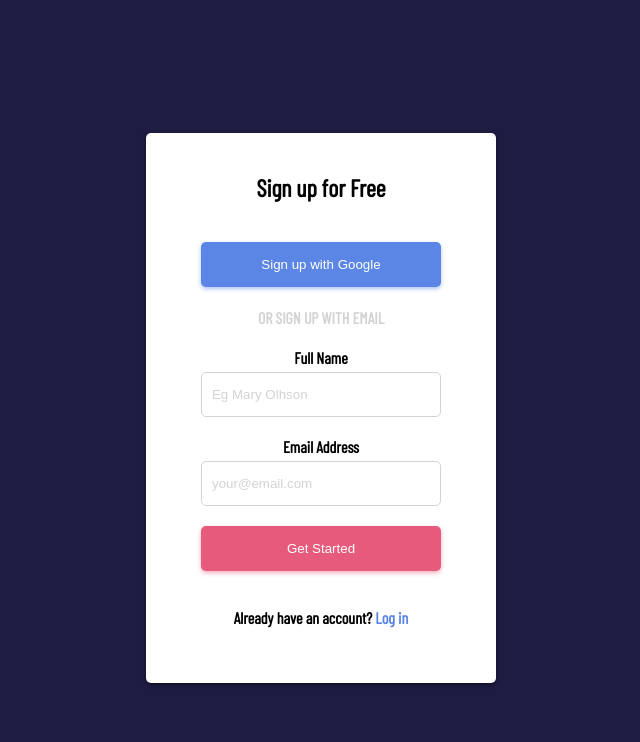
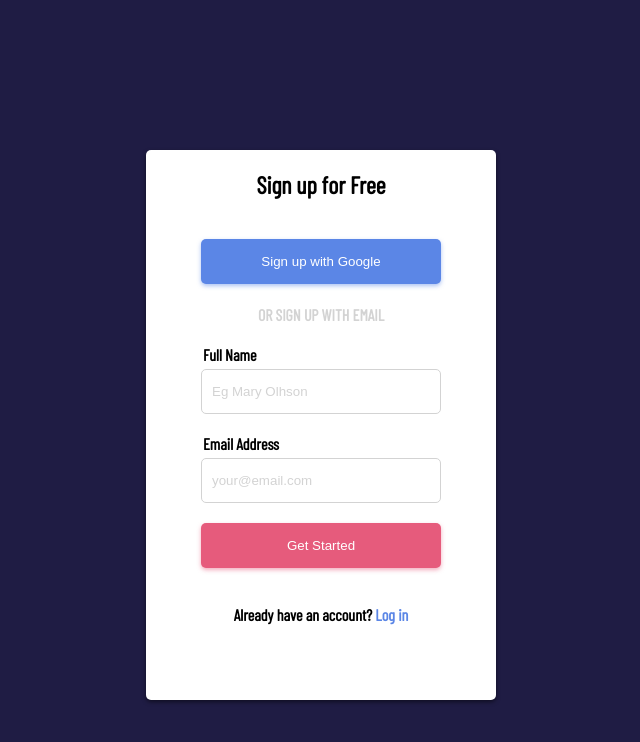
Before and after one commit to lgrizo/Login-Page, a plain HTML site: page index.html in a window 1280 px wide. Shown: the whole page, without its empty margins (319-959 px from the left). Drawn offline with nearby package versions, Linux system fonts and the light colour scheme.

Commit message:
Moved label to left

```diff
--- a/index.html
+++ b/index.html
@@ -16,13 +16,17 @@
     <div class="container">
       <div class="login-form">
         <h2>Sign up for Free</h2>
-        <button class="google">Sign up with Google</button>
+        <button class="google button-add">Sign up with Google</button>
         <h4 class="sign-up">OR SIGN UP WITH EMAIL</h4>
-        <label class="input-label" for="fullName">Full Name</label><br />
+        <div class="input-div">
+          <label class="input-label" for="fullName">Full Name</label><br />
+        </div>
         <input type="text" name="fullName" placeholder="Eg Mary Olhson" />
         <br />
-        <label class="input-label" for="email">Email Address</label>
-        <br />
+        <div class="input-div">
+          <label class="input-label" for="email">Email Address</label>
+          <br />
+        </div>
         <input type="text" name="email" placeholder="your@email.com" />
         <br />
         <button class="get-started">Get Started</button>
--- a/style.css
+++ b/style.css
@@ -16,22 +16,23 @@ label {
     font-weight: bold;
 }
 
-.sign-up {
-    color: lightgrey;
+button {
+    width: 80% ;
+    height: 45px;
+    color: white;
+    border: none;
+    border-radius: 5px;
+    margin: 0 auto;
+    cursor: pointer;
 }
 
-.btn {
-    text-align: center;
+a {
+    text-decoration: none;
+    color: #5b86e6;
 }
 
 .container {
-    background: #1f1c44;
-    width: 95%;
-    height: 100vh;
-    margin: auto;
-    display: flex;
-    justify-content: center;
-    align-items: center;
+    margin-top: 150px;
 }
 
 .login-form {
@@ -59,15 +60,7 @@ label {
     outline: none;
 }
 
-button {
-    width: 80% ;
-    height: 45px;
-    color: white;
-    border: none;
-    border-radius: 5px;
-    margin: 0 auto;
 
-}
 
 .google {
     background: rgb(91,134,230);
@@ -80,15 +73,15 @@ button {
     margin-bottom: 15px;
 }
 
+.sign-up {
+    color: lightgrey;
+}
+
 ::placeholder {
     color: lightgrey;
 }
 
-button {
-    cursor: pointer;
+.input-div {
+    text-align: left;
+    margin-left: 32px;
 }
-
-a {
-    text-decoration: none;
-    color: #5b86e6;
-}
```
